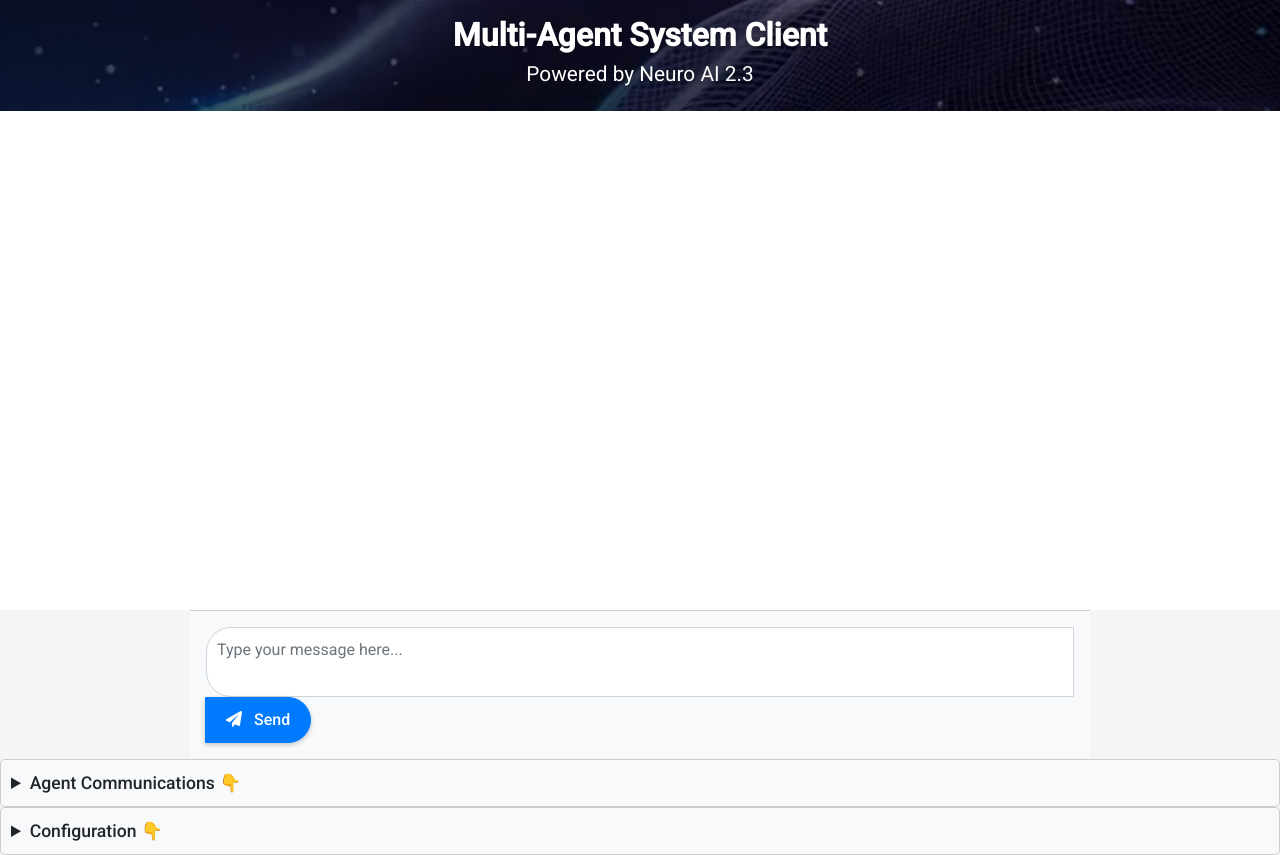
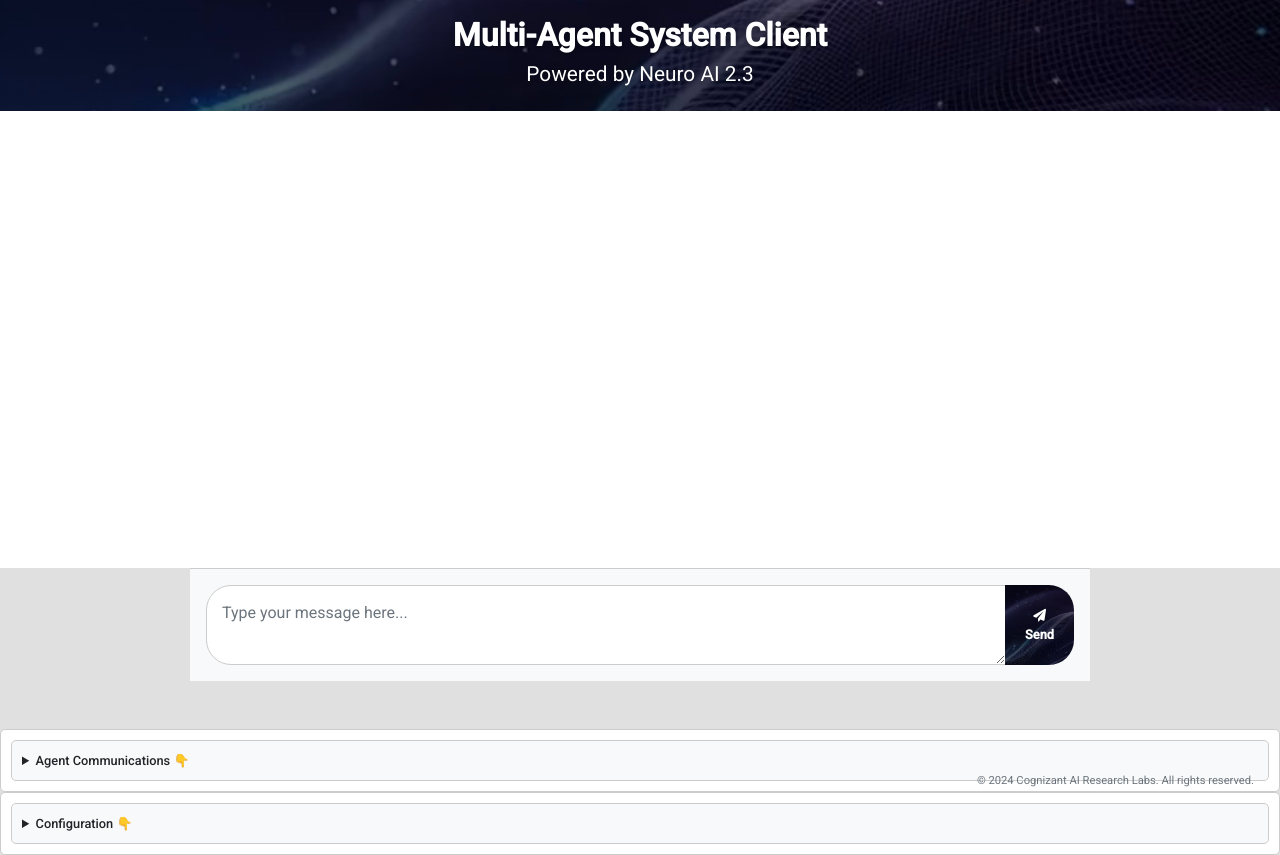
Before and after one commit to cognizant-ai-lab/neuro-san-web-client, a Flask app: page / in a window 1280 px wide. Run offline with Flask 3, Linux system fonts and the light colour scheme; some libraries are stand-ins or nearby versions.

Commit message:
More beautification

```diff
--- a/web_client/static/css/styles.css
+++ b/web_client/static/css/styles.css
@@ -2,7 +2,7 @@
 
 /* Global body styling */
 body {
-    background-color: #f5f5f5;
+    background-color: #e0e0e0;
     font-family: 'Roboto', sans-serif;
     margin: 0;
     padding: 0;
@@ -96,30 +96,41 @@ header h5 {
     background-color: #f8f9fa;
     border-top: 1px solid #ccc;
     padding: 10px;
+    display: flex;
+    flex-wrap: nowrap;
     width: 100%;
 }
 
 #user-input {
-    resize: none;
     border-radius: 25px 0 0 25px;
-    padding: 10px;
+    padding: 15px; /* Increase padding for better text input feel */
+    border: 1px solid #ccc; /* Add a border for a clean look */
+    transition: border-color 0.3s ease-in-out; /* Smooth transition for focus effect */
+    flex-grow: 1; /* Allow the input box to grow and fill the available space */
     width: 100%;
 }
 
 #user-input:focus {
+    border-color: #007bff; /* Change border color on focus */
+    box-shadow: 0 0 8px rgba(0, 123, 255, 0.3); /* Subtle shadow on focus */
     outline: none;
-    box-shadow: none;
 }
 
 .input-group-append .btn {
+    background: url('NeuroAI.jpg') no-repeat center center; /* Use the image as the button background */
+    background-size: cover; /* Ensure the image covers the button */
+    color: white; /* Keep the text color white for readability */
+    font-weight: 600; /* Make the button text slightly bolder */
     border-radius: 0 25px 25px 0;
-    padding: 10px 20px; /* Add more padding */
-    font-size: 1rem; /* Increase font size */
-    box-shadow: 0 2px 5px rgba(0, 0, 0, 0.2); /* Add a subtle shadow */
+    padding: 10px 15px;
+    font-size: 0.8rem;
+    border: none;
+    transition: background-color 0.3s ease-in-out, box-shadow 0.3s ease-in-out;
 }
 
-.input-group .btn i {
-    margin-right: 8px; /* Slightly increase the margin */
+.input-group-append .btn:hover {
+    background-color: rgba(0, 0, 0, 0.5); /* Add a dark overlay on hover for better contrast */
+    box-shadow: 0 4px 8px rgba(0, 123, 255, 0.2);
 }
 
 /* Button styling */
@@ -198,7 +209,7 @@ header h5 {
 }
 
 summary {
-    font-size: 1.1rem;
+    font-size: 0.8rem;
     font-weight: 500;
     cursor: pointer;
     padding: 10px;
@@ -210,3 +221,26 @@ summary {
 summary:hover {
     background-color: #e9ecef; /* Subtle color change on hover */
 }
+form label[for="agent_name"] {
+    font-size: 0.8rem;
+    padding-left: 10px;
+}
+form button[type="submit"] {
+    font-size: 0.8rem;
+    margin-left: 10px;
+    margin-top: 10px;
+}
+footer {
+    font-size: 0.7rem;
+    color: #666; /* Subtle color for copyright text */
+}
+details {
+    background-color: #ffffff; /* Set background to white */
+    border: 1px solid #ccc; /* Add a subtle border */
+    border-radius: 5px; /* Optional: rounded corners */
+    padding: 10px; /* Add padding for spacing */
+}
+
+details[open] {
+    background-color: #ffffff; /* Ensure open details section stays white */
+}
--- a/web_client/templates/index.html
+++ b/web_client/templates/index.html
@@ -61,6 +61,7 @@
                 </button>
             </div>
         </div>
+        <br><br>
         <details>
             <summary>
                 Agent Communications <span class="icon">👇</span>
@@ -73,6 +74,7 @@
             <summary>
                 Configuration <span class="icon">👇</span>
             </summary>
+            <br>
             <div id="configForm">
                 <div class="card-body">
                     <form method="POST" action="/">
@@ -101,4 +103,9 @@
     <script src="{{ url_for('static', filename='js/scripts.js') }}"></script>
 
 </body>
+<footer class="text-muted">
+    <div class="text-right pr-3" style="position: absolute; bottom: 10px; right: 10px;">
+        &copy; 2024 Cognizant AI Research Labs. All rights reserved.
+    </div>
+</footer>
 </html>
```
